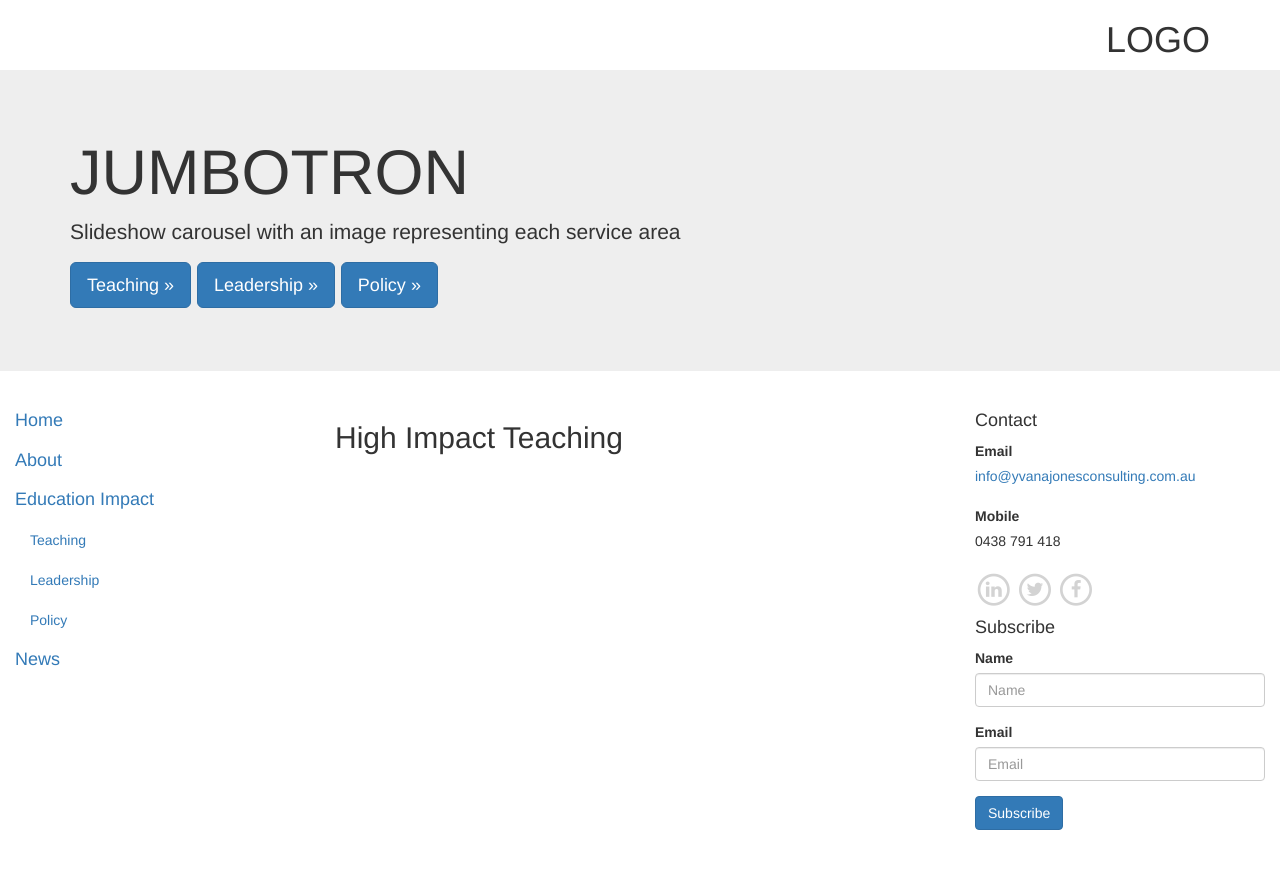
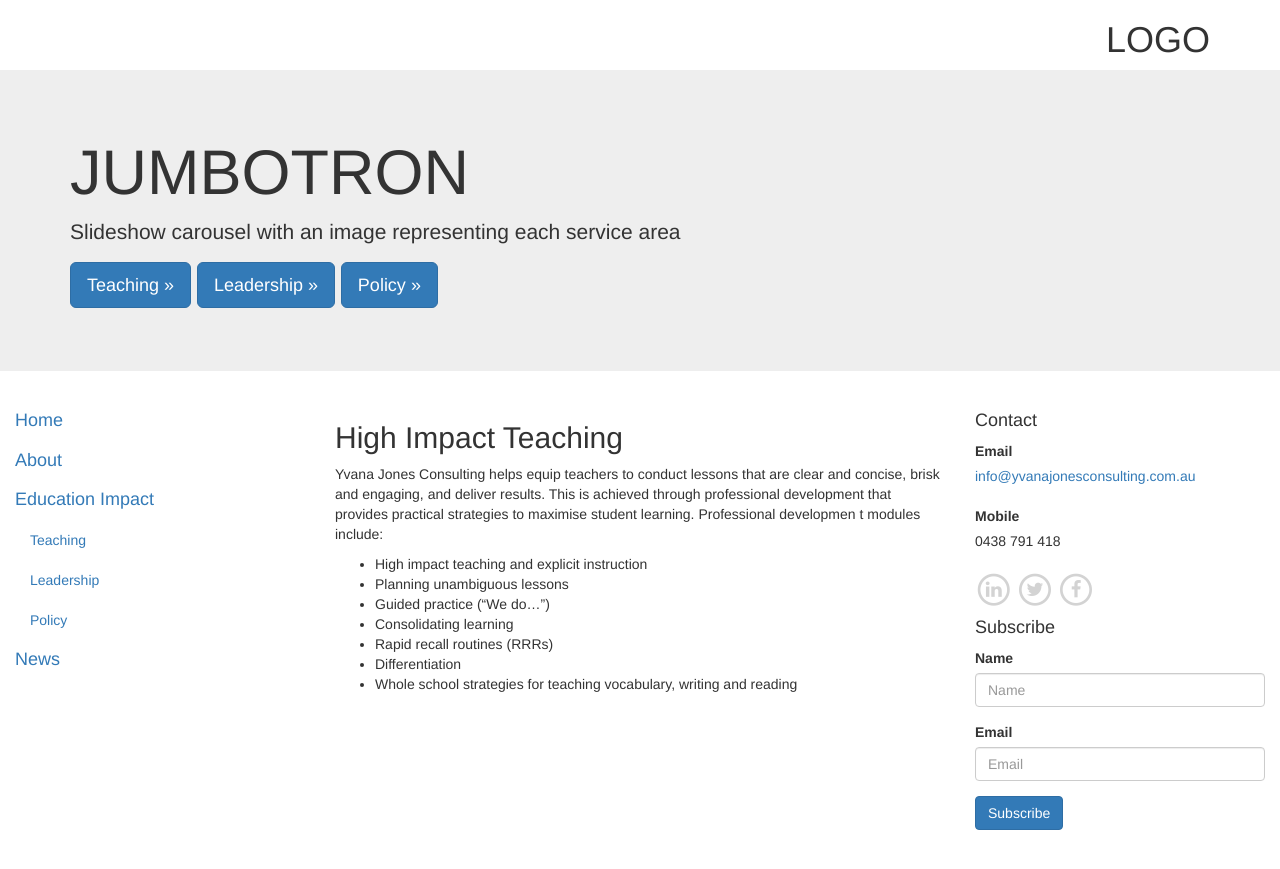
Before and after one commit to idm/idm.github.io, a Jekyll site: the page built from yjc/teaching.md, in a window 1280 px wide. Shown: the top 869 px of the page. Built offline with Jekyll 4.4.1, drawn with Linux system fonts in a browser that asks for light colours; nearby versions of some CDN libraries.

Commit message:
added draft teaching

```diff
--- a/yjc/teaching.md
+++ b/yjc/teaching.md
@@ -2,3 +2,12 @@
 layout: yjc
 title: High Impact Teaching
 ---
+Yvana Jones Consulting helps equip teachers to conduct lessons that are clear and concise, brisk and engaging, and deliver results. This is achieved through professional development that provides practical strategies to maximise student learning. Professional developmen t modules include:
+
+*	High impact teaching and explicit instruction
+*	Planning unambiguous lessons
+*	Guided practice ("We do...")
+*	Consolidating learning
+*	Rapid recall routines (RRRs)
+*	Differentiation
+*	Whole school strategies for teaching vocabulary, writing and reading
```
